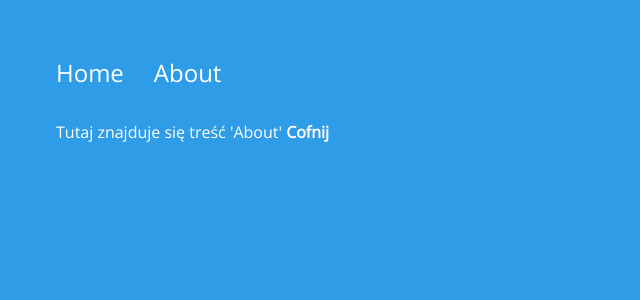
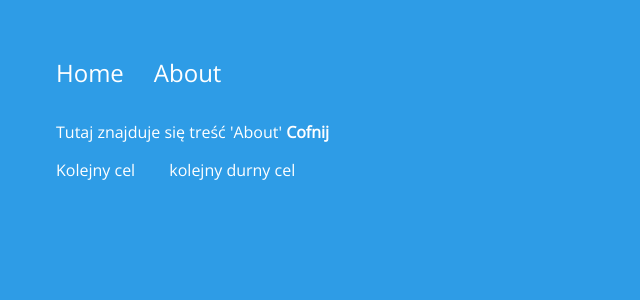
Before and after one commit to mcream/first_angular, an Angular app: page /about/11 in a window 1280 px wide. Shown: the top 300 px of the page, without its empty margins (0-640 px from the left). Built offline with nearby package versions, Linux system fonts and the light colour scheme.

Commit message:
Added new content in About and added there back-page to Home. New functions to inserting records

```diff
--- a/src/app/about/about.component.html
+++ b/src/app/about/about.component.html
@@ -1,3 +1,8 @@
 <p>
   Tutaj znajduje się treść 'About' <a href="" (click)="sendMeHome()"><strong>Cofnij</strong></a>
 </p>
+<ul>
+  <li *ngFor="let goal of goals">
+    {{ goal }}
+  </li>
+</ul>
--- a/src/app/about/about.component.ts
+++ b/src/app/about/about.component.ts
@@ -1,6 +1,7 @@
 import { Component, OnInit } from '@angular/core';
 import { ActivatedRoute } from '@angular/router';
 import { Router } from '@angular/router';
+import { DataService } from '../data.service';
 
 @Component({
   selector: 'app-about',
@@ -9,11 +10,14 @@ import { Router } from '@angular/router';
 })
 export class AboutComponent implements OnInit {
 
-  constructor(private route: ActivatedRoute, private router: Router) {
+  goals: any;
+
+  constructor(private route: ActivatedRoute, private router: Router, private _data: DataService) {
     this.route.params.subscribe(res => console.log(res.id));
    }
 
   ngOnInit() {
+    this._data.goal.subscribe(res => this.goals = res);
   }
 
   sendMeHome(){
--- a/src/app/app.module.ts
+++ b/src/app/app.module.ts
@@ -1,6 +1,7 @@
 import { BrowserModule } from '@angular/platform-browser';
 import { NgModule } from '@angular/core';
 
+import { DataService } from './data.service';
 import { BrowserAnimationsModule } from '@angular/platform-browser/animations';
 import { FormsModule } from '@angular/forms';
 import { AppRoutingModule } from './app-routing.module';
@@ -20,7 +21,7 @@ import { AboutComponent } from './about/about.component';
     FormsModule,
     BrowserAnimationsModule
   ],
-  providers: [],
+  providers: [DataService],
   bootstrap: [AppComponent]
 })
 export class AppModule { }
--- /dev/null
+++ b/src/app/data.service.ts
@@ -0,0 +1,17 @@
+import { Injectable } from '@angular/core';
+import { BehaviorSubject } from 'rxjs';
+
+@Injectable()
+
+export class DataService {
+
+  private goals = new BehaviorSubject<any>(['Kolejny cel', 'kolejny durny cel']);
+  goal = this.goals.asObservable();
+
+  constructor() { }
+
+  changeGoal(goal){
+    this.goals.next(goal);
+  }
+
+}
--- a/src/app/home/home.component.ts
+++ b/src/app/home/home.component.ts
@@ -1,6 +1,6 @@
 import { Component, OnInit } from '@angular/core';
 import { trigger,style,transition,animate,keyframes,query,stagger } from '@angular/animations';
-import { Transform } from 'stream';
+import { DataService } from '../data.service';
 
 
 @Component({
@@ -34,19 +34,23 @@ export class HomeComponent implements OnInit {
   itemCount: number = 4;
   btnText: string = 'Dodaj rekord';
   goalText: string = 'Mój pierwszt cel';
-  goals = ['Przykladowy tekst nr1', 'Przykladowy tekst nr2', 'Przykladowy tekst nr3'];
+  goals = [];
 
-  constructor() { }
+  constructor(private _data: DataService) { }
 
   ngOnInit() {
+    this._data.goal.subscribe(res => this.goals = res);
     this.itemCount = this.goals.length;
+    this._data.goal.changeGoal(this.goals);
   }
   addItem(){
     this.goals.push(this.goalText);
     this.goalText = '';
     this.itemCount = this.goals.length;
+    this._data.changeGoal(this.goals);
   }
   removeItem(i){
     this.goals.splice(i, 1);
+    this._data.changeGoal(this.goals);
   }
 }
```
Also changed, not shown: 1 other file (tests, documents, lock files or other folders).
